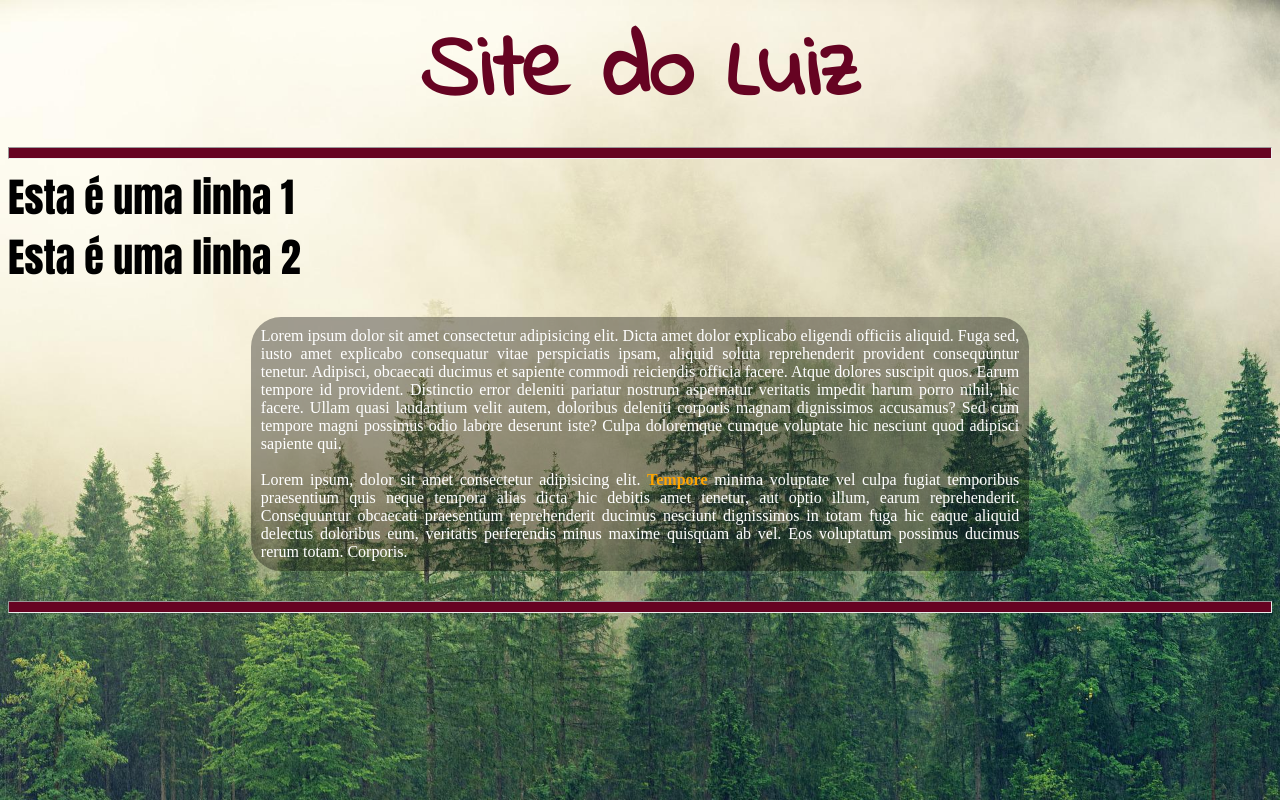
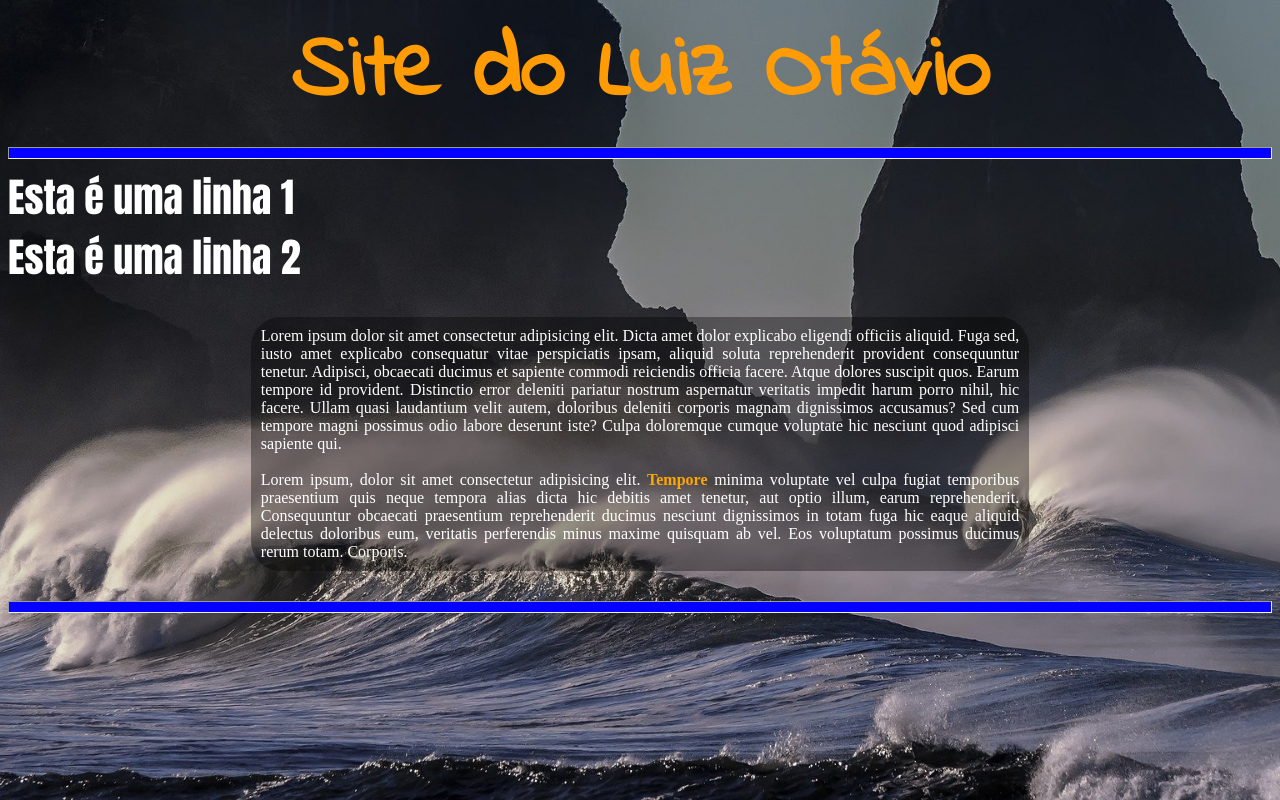
Before and after one commit to kotchopires/testedatarde, a plain HTML site: page index.html in a window 1280 px wide. Drawn offline with Linux system fonts and the light colour scheme.

Commit message:
alteracao de varias coisas

```diff
--- a/css/estilos.css
+++ b/css/estilos.css
@@ -1,7 +1,7 @@
 @import url("https://fonts.googleapis.com/css2?family=Indie+Flower&display=swap");
 
 body {
-  background: url("/imagens/foto4.jpg");
+  background: url("/imagens/foto1.jpg");
   background-repeat: no-repeat;
   background-size: cover;
   background-attachment: fixed;
@@ -24,7 +24,7 @@ body {
 
 h1 {
   font-size: 90px;
-  color: #660322;
+  color: #ff9b05;
   text-align: center;
   font-family: "Indie Flower";
   margin: 0;
@@ -32,12 +32,13 @@ h1 {
 
 hr {
   height: 10px;
-  background: #660322;
+  background: #0400ff;
 }
 
 p {
   text-align: justify;
   margin: 0 auto;
+  color: white;
 }
 
 .box {
--- a/index.html
+++ b/index.html
@@ -11,7 +11,7 @@
 
 <body>
 
-  <h1>Site do Luiz</h1>
+  <h1>Site do Luiz Otávio</h1>
   <hr>
   <p class="px">Esta é uma linha 1</p>
   <p class="rem">Esta é uma linha 2</p>
```
